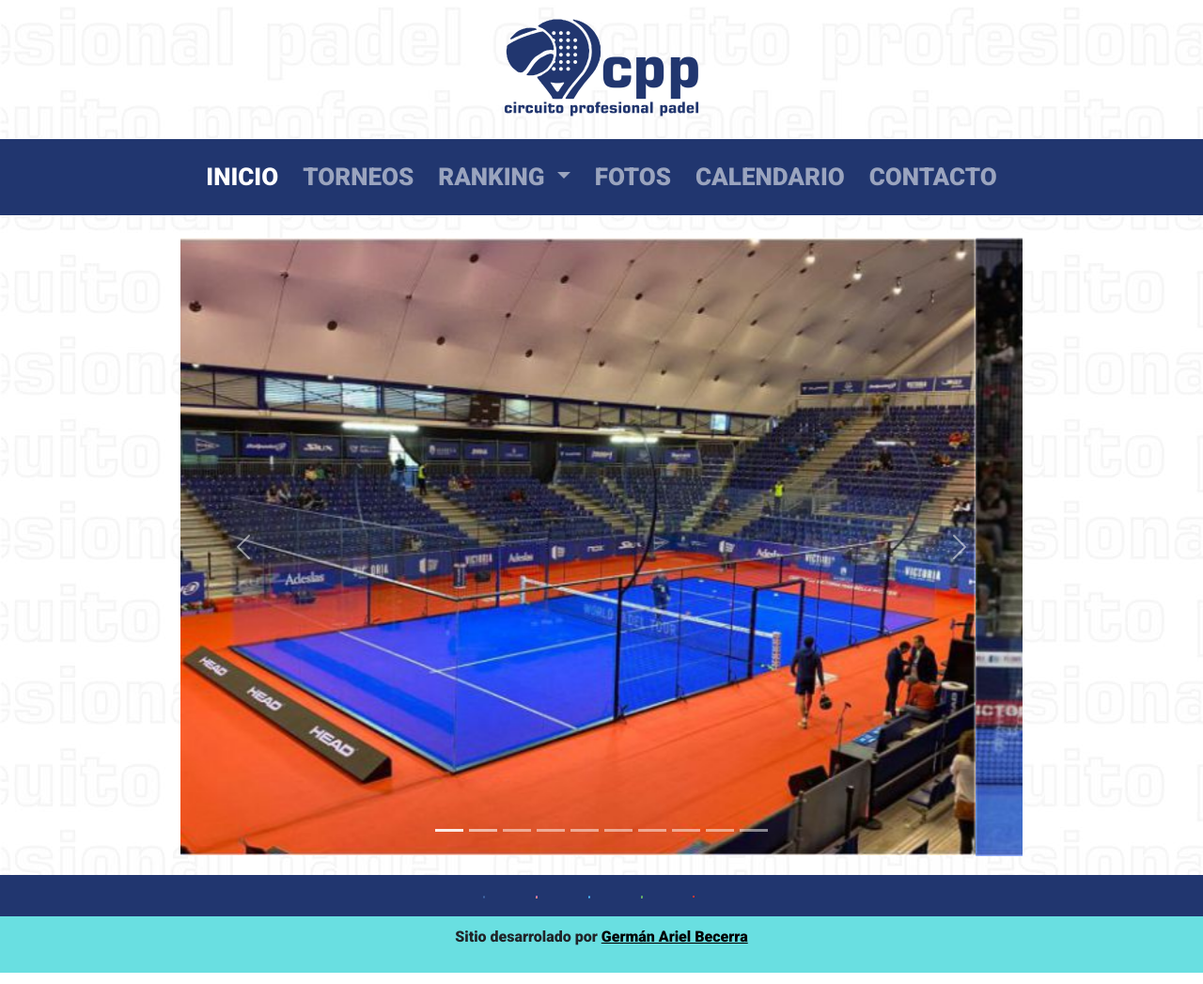
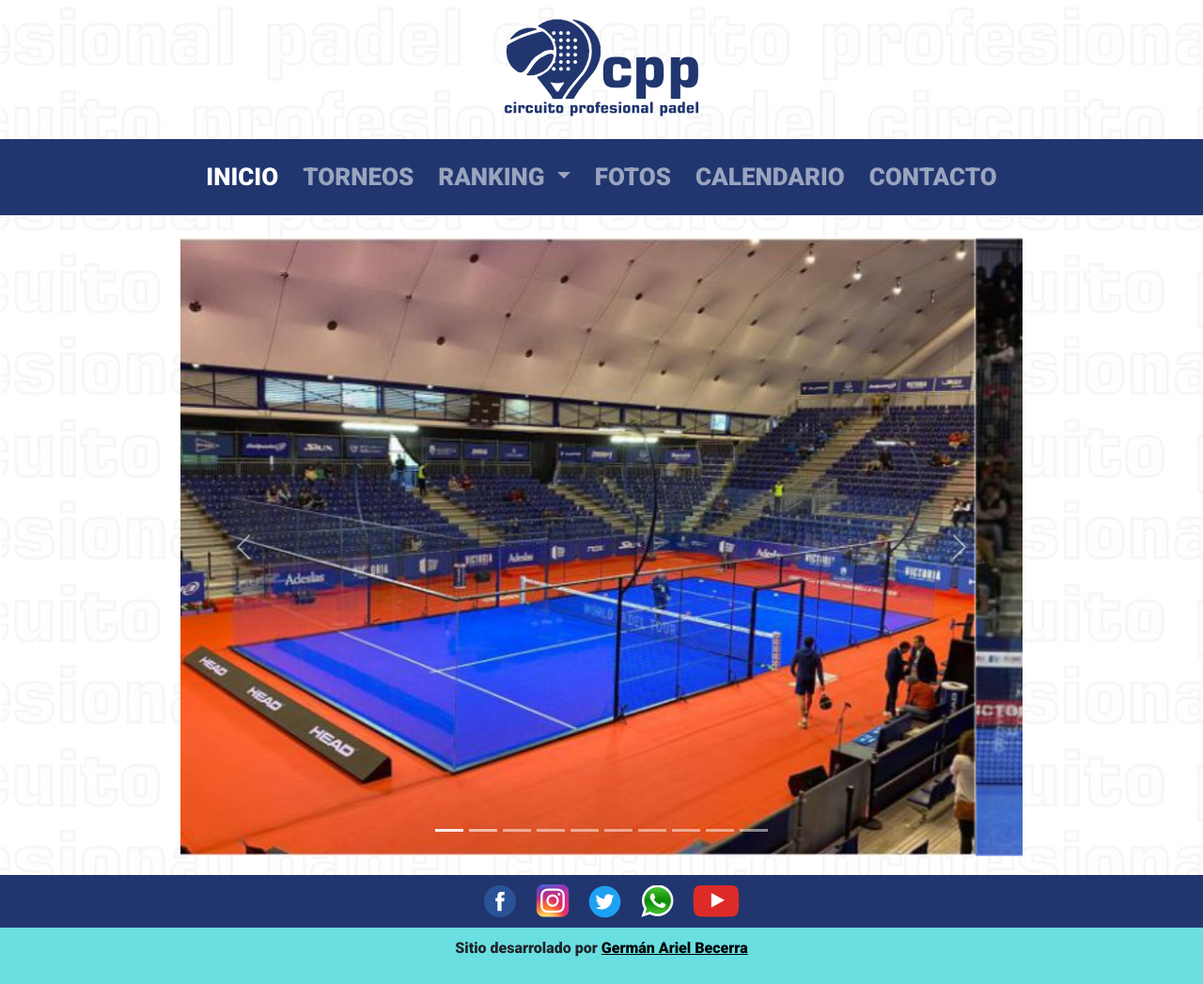
Before and after one commit to germanb85/2da-PreEntrega-trabajo-final, a plain HTML site: page paginas/fotos.html in a window 1280 px wide. Shown: the whole page at 94% size. Drawn offline with Linux system fonts and the light colour scheme; a web font is replaced by a local one.

Commit message:
redes sociales tamaño

```diff
--- a/paginas/fotos.html
+++ b/paginas/fotos.html
@@ -110,19 +110,19 @@
     <div class="contenedor-iconos-redes">
        <div class="iconos-redes">
            <a href="https://es-la.facebook.com/" target="_blank">
-               <img width="4%" src="../imagenes/logo-facebook.png" alt="icono facebook">
+               <img src="../imagenes/logo-facebook.png" alt="icono facebook">
            </a>
            <a href="https://www.instagram.com/?hl=es" target="_blank">
-               <img width="4%" src="../imagenes/logo-instagram.png" alt="icono instagram">
+               <img src="../imagenes/logo-instagram.png" alt="icono instagram">
            </a>
            <a href="https://twitter.com/?lang=es" target="_blank">
-               <img width="4%" src="../imagenes/logo-twiter.png" alt="icono twiter ">
+               <img src="../imagenes/logo-twiter.png" alt="icono twiter ">
            </a>
            <a href="https://www.whatsapp.com/" target="_blank">
-               <img width="4%" src="../imagenes/logo-whatsapp.png" alt="icono whatsapp">
+               <img src="../imagenes/logo-whatsapp.png" alt="icono whatsapp">
            </a>
            <a href="https://www.youtube.com/" target="_blank">
-              <img width="4%" src="../imagenes/logo-youtube.png" alt="icono youtube">
+              <img src="../imagenes/logo-youtube.png" alt="icono youtube">
            </a>
       </div>
     </div>
```
Also changed, not shown: paginas/albiceleste.html (+5 -5 lines), paginas/calendario.html (+5 -5 lines), paginas/contacto.html (+5 -5 lines), paginas/femenino.html (+5 -5 lines), paginas/malmo-historia.html (+5 -5 lines), paginas/masculino.html (+5 -5 lines), paginas/ranking-cpp.html (+5 -5 lines), paginas/record.html (+4 -4 lines), paginas/recuperaciones.html (+4 -4 lines), paginas/sanyo-y-tapia.html (+5 -5 lines), paginas/torneos.html (+5 -5 lines).
